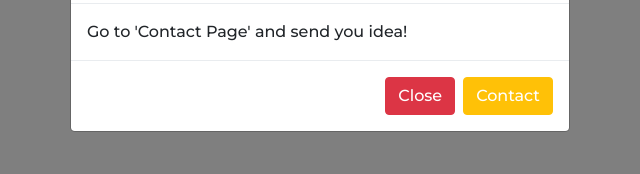
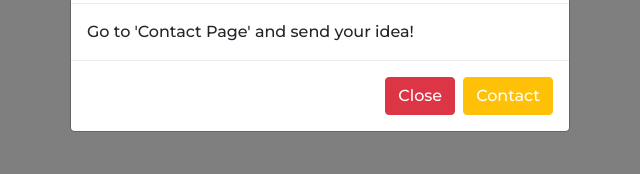
Before and after one commit to FrancoGW/marketing.gihub.io, a plain HTML site: page pages/services.html in a window 1280 px wide. Both pictures are taken after a click on the button "Have a idea?". Shown: the part 2124-2298 px from the top of the page, 320-960 px from the left. Drawn offline with nearby package versions, Linux system fonts and the light colour scheme.

Commit message:
Add files via upload

```diff
--- a/pages/services.html
+++ b/pages/services.html
@@ -120,7 +120,7 @@
                 </button>
               </div>
               <div class="modal-body">
-                Go to 'Contact Page' and send you idea!
+                Go to 'Contact Page' and send your idea!
               </div>
               <div class="modal-footer">
                 <button type="button" class="btn btn-danger" data-dismiss="modal">Close</button>
```
